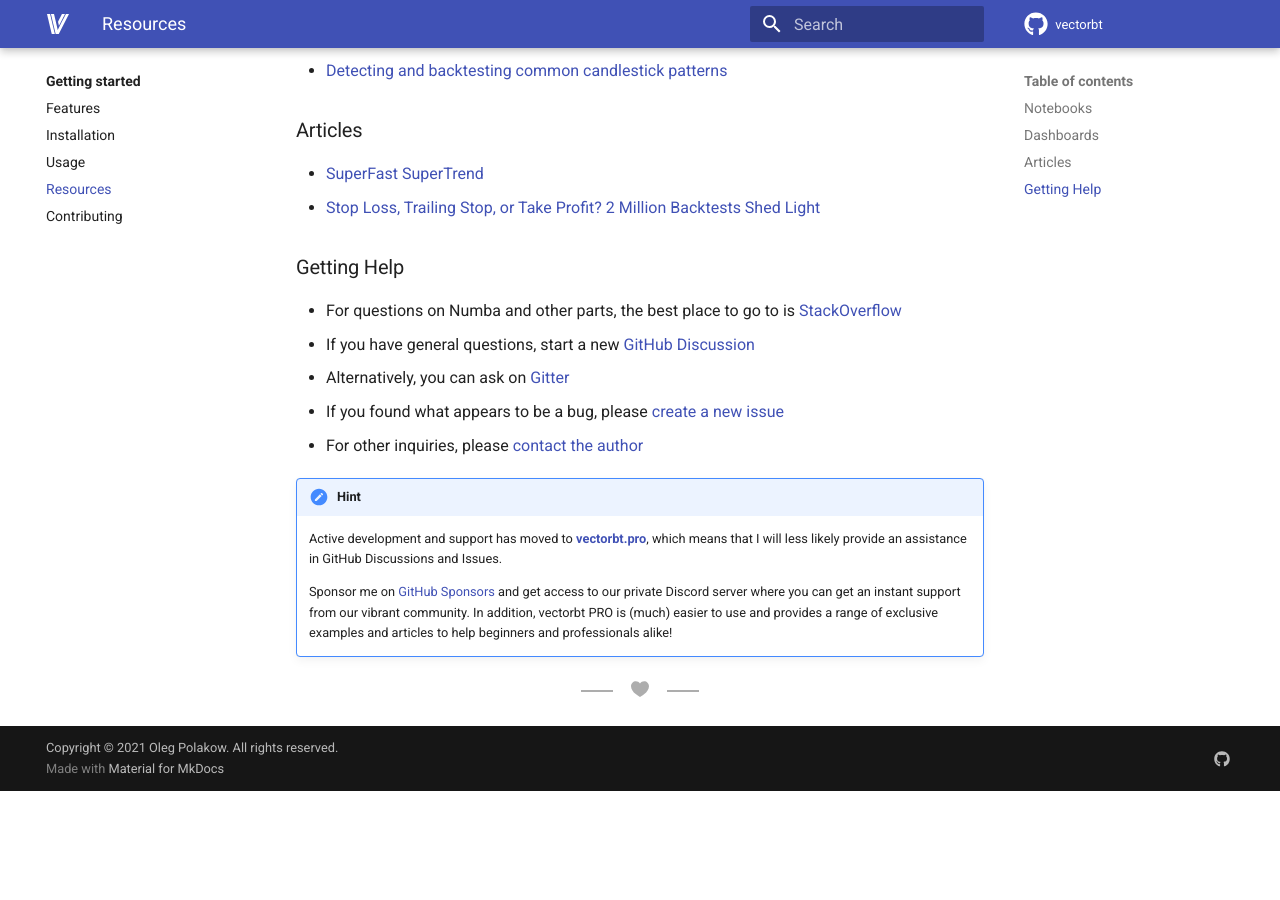
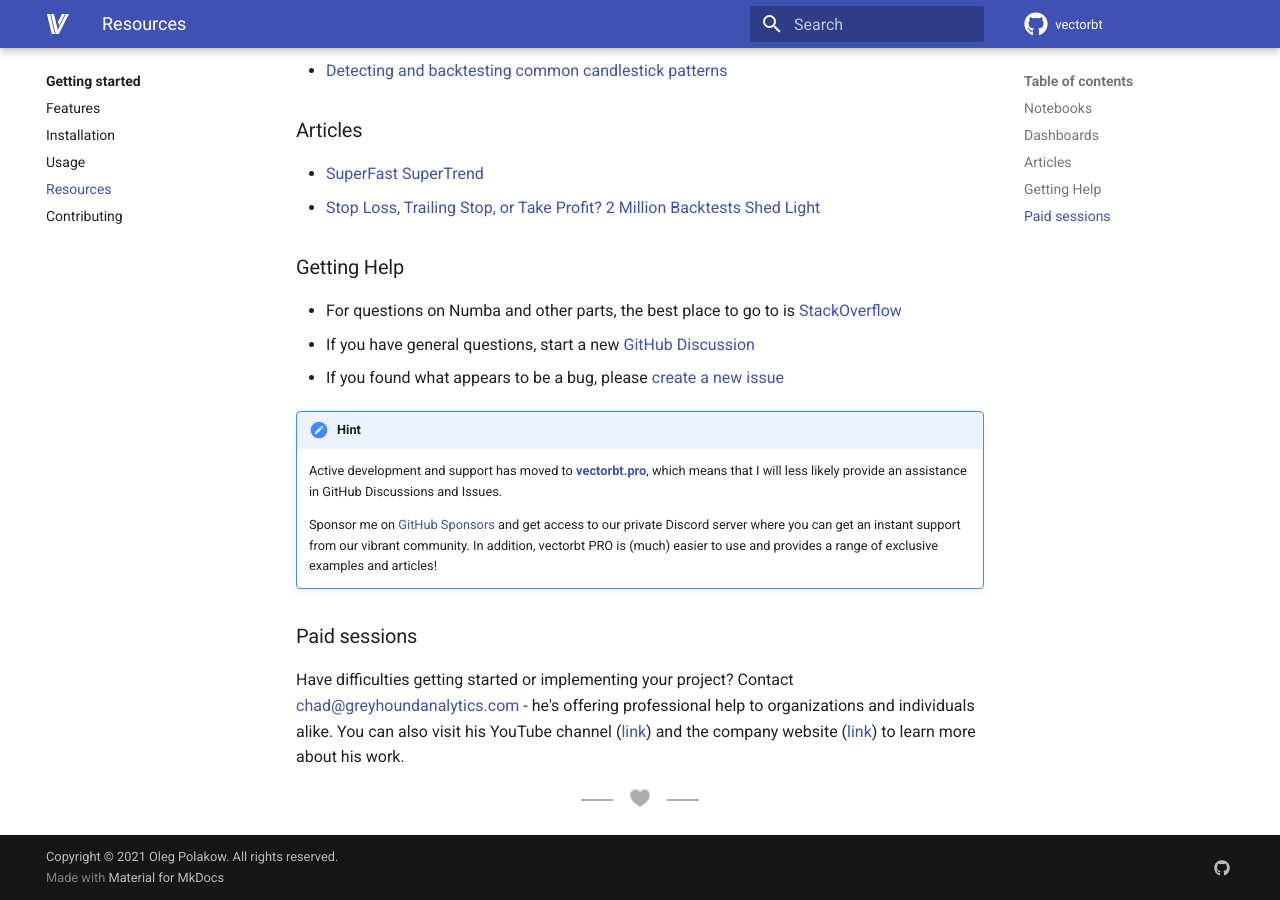
Before and after one commit to polakowo/vectorbt, an MkDocs documentation site: the page built from docs/docs/getting-started/resources.md, in a window 1280 px wide and 900 px high, scrolled down 734 px. Built offline with MkDocs 1.6.1 and Material for MkDocs 9.7.7, drawn with Linux system fonts in a browser that asks for light colours; comment, search, counter and statistics services are not loaded; before the commit the page ends 1525 px from its top, so only the background shows below that.

Commit message:
Update website

```diff
--- a/docs/docs/getting-started/resources.md
+++ b/docs/docs/getting-started/resources.md
@@ -33,9 +33,7 @@
 
 - For questions on Numba and other parts, the best place to go to is [StackOverflow](https://stackoverflow.com/)
 - If you have general questions, start a new [GitHub Discussion](https://github.com/polakowo/vectorbt/discussions)
-  - Alternatively, you can ask on [Gitter](https://gitter.im/vectorbt/community)
 - If you found what appears to be a bug, please [create a new issue](https://github.com/polakowo/vectorbt/issues)
-- For other inquiries, please [contact the author](mailto:olegpolakow@gmail.com)
 
 !!! hint
     Active development and support has moved to [__vectorbt.pro__](https://vectorbt.pro/), which means
@@ -43,5 +41,11 @@
 
     Sponsor me on [GitHub Sponsors](https://github.com/sponsors/polakowo) and get access to our private
     Discord server where you can get an instant support from our vibrant community. In addition,
-    vectorbt PRO is (much) easier to use and provides a range of exclusive examples and articles to
-    help beginners and professionals alike!
+    vectorbt PRO is (much) easier to use and provides a range of exclusive examples and articles!
+
+### Paid sessions
+
+Have difficulties getting started or implementing your project? Contact chad@greyhoundanalytics.com -
+he's offering professional help to organizations and individuals alike. You can also visit his YouTube
+channel ([link](https://www.youtube.com/c/ChadThackray/videos)) and the company website
+([link](https://greyhoundanalytics.com/)) to learn more about his work.
```
